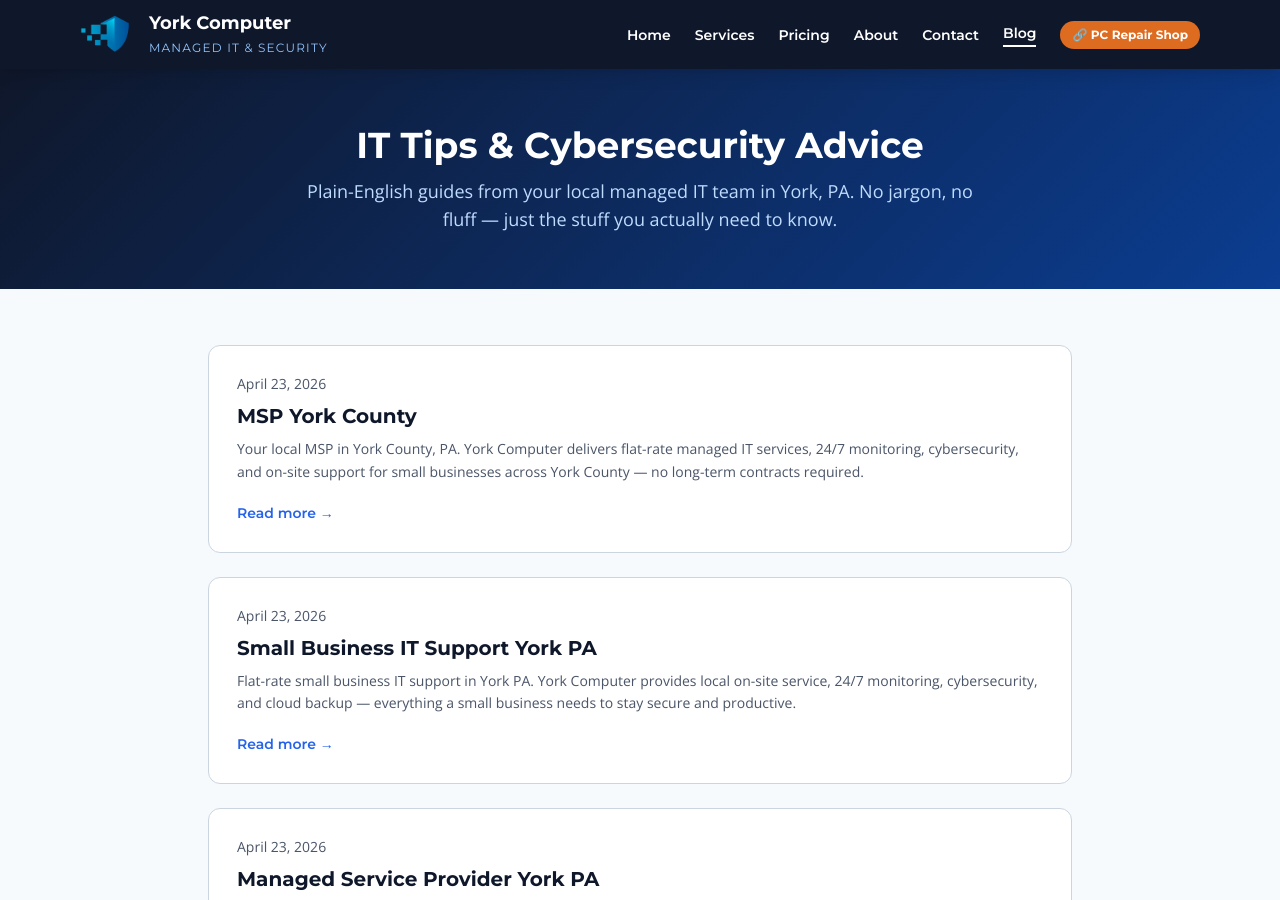
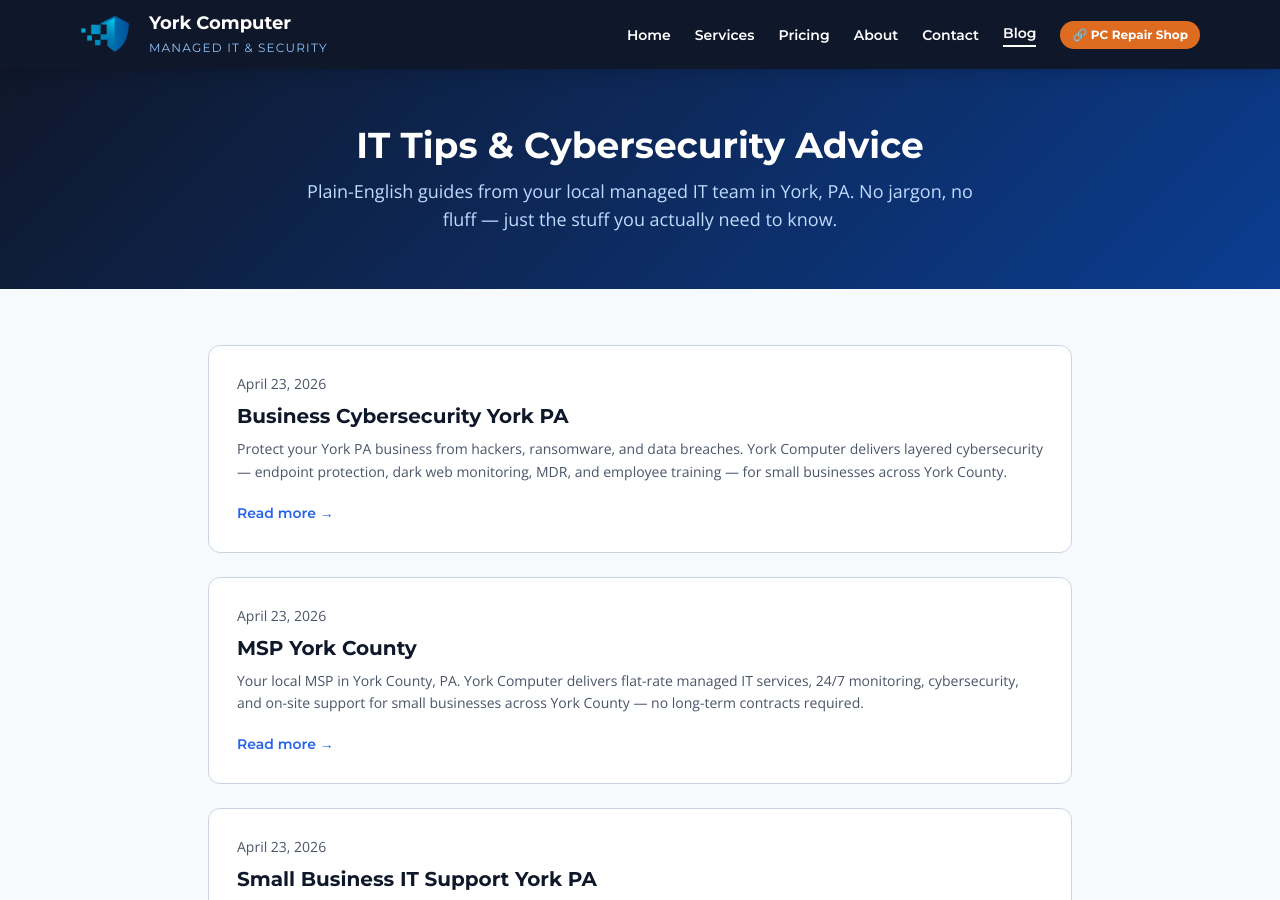
Before and after one commit to oak8513/yorkcomputer-net, a Jekyll site: the page built from blog/index.html, in a window 1280 px wide and 900 px high. Built offline with Jekyll 4.4.1, drawn with Linux system fonts in a browser that asks for light colours; nearby versions of some CDN libraries; a script that is not in the unit is left out.

Commit message:
SEO: add business cybersecurity York PA landing page

```diff
--- a/blog/index.html
+++ b/blog/index.html
@@ -17,6 +17,14 @@ og_description: "Plain-English IT and cybersecurity advice for small businesses
 <div class="max-w-4xl mx-auto px-4 py-14">
 
   <!-- BEGIN_SERVICE_PAGES -->
+  <article class="bg-white border border-yc-gray rounded-xl p-7 hover:shadow-lg transition mb-6">
+    <div class="text-sm text-yc-steel mb-2">April 23, 2026</div>
+    <h2 class="font-heading font-bold text-xl text-yc-navy mb-2">
+      <a href="/blog/business-cybersecurity-york-pa.html" class="hover:underline">Business Cybersecurity York PA</a>
+    </h2>
+    <p class="text-yc-steel text-sm leading-relaxed mb-4">Protect your York PA business from hackers, ransomware, and data breaches. York Computer delivers layered cybersecurity — endpoint protection, dark web monitoring, MDR, and employee training — for small businesses across York County.</p>
+    <a href="/blog/business-cybersecurity-york-pa.html" class="inline-block text-yc-bright font-heading font-semibold text-sm hover:underline">Read more &rarr;</a>
+  </article>
   <article class="bg-white border border-yc-gray rounded-xl p-7 hover:shadow-lg transition mb-6">
     <div class="text-sm text-yc-steel mb-2">April 23, 2026</div>
     <h2 class="font-heading font-bold text-xl text-yc-navy mb-2">
--- a/sitemap.xml
+++ b/sitemap.xml
@@ -49,4 +49,10 @@
     <changefreq>monthly</changefreq>
     <priority>0.9</priority>
   </url>
+  <url>
+    <loc>https://yorkcomputer.net/blog/business-cybersecurity-york-pa.html</loc>
+    <lastmod>2026-04-23</lastmod>
+    <changefreq>monthly</changefreq>
+    <priority>0.9</priority>
+  </url>
 </urlset>
```
Also changed, not shown: blog/business-cybersecurity-york-pa.html (added, +135 -0 lines).
